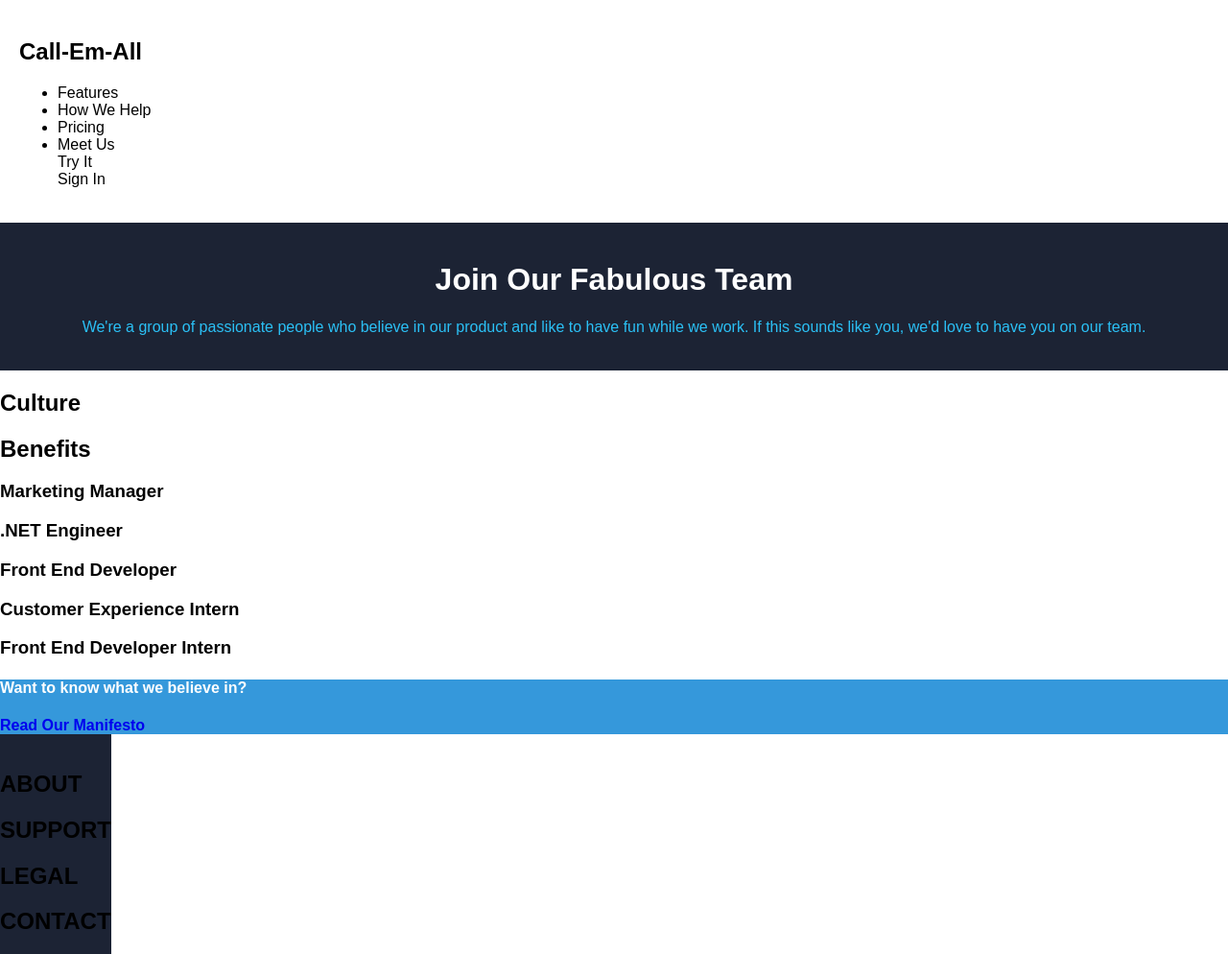
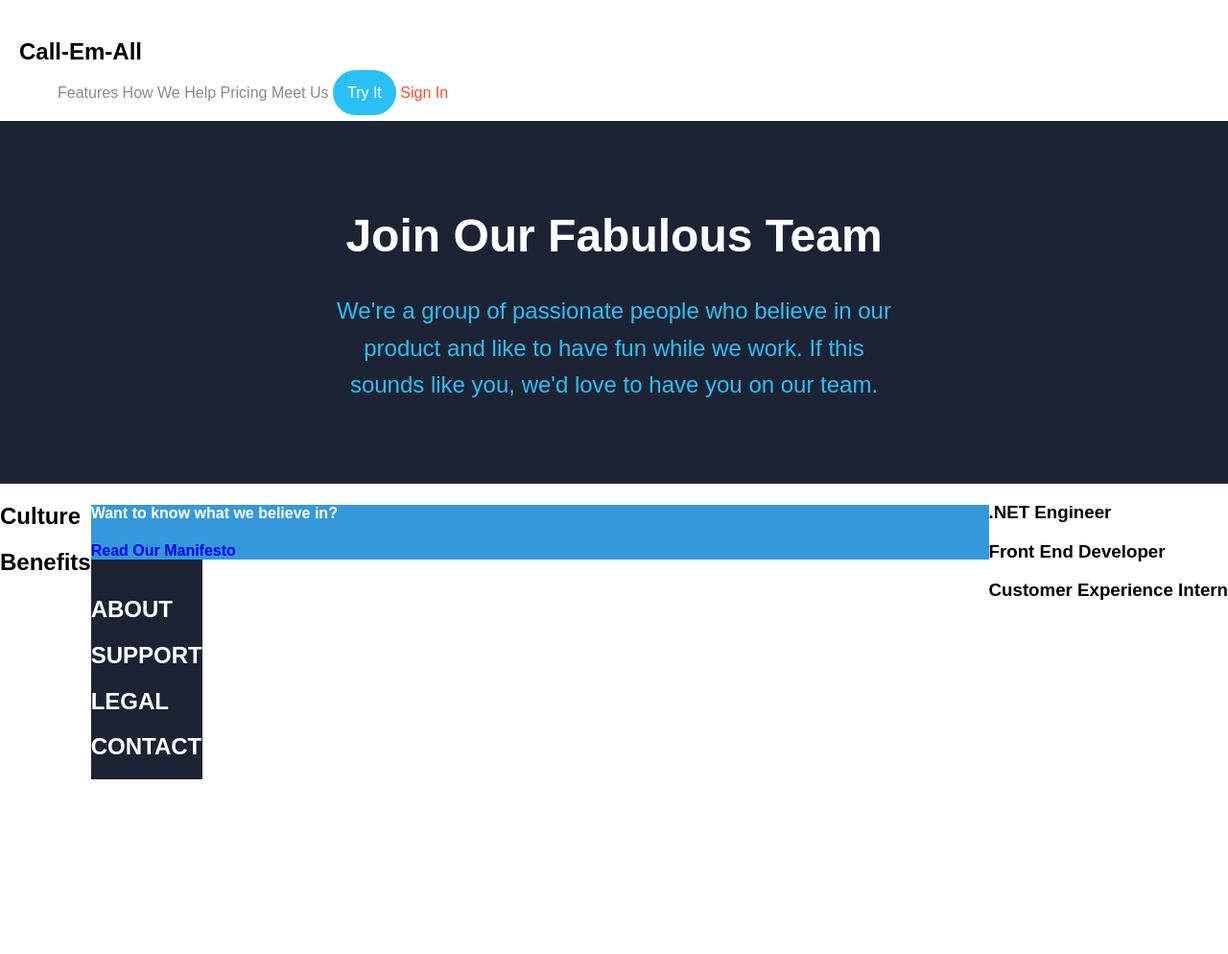
Before and after one commit to m2mathew/cea-job-listing, a plain HTML site: page index.html in a window 1280 px wide. Shown: the whole page at 96% size. After the commit the page ends 812 px from the top, so only its background shows below. Drawn offline with Linux system fonts and the light colour scheme.

Commit message:
Nav bar closer. Header hero section closer. Main section bg colors fixed.

```diff
--- a/index.html
+++ b/index.html
@@ -9,14 +9,14 @@
 	<nav class="nav">
 
 		<h1>Call-Em-All</h1>
-		<ul>
-			<li>Features</li>
-			<li>How We Help</li>
-			<li>Pricing</li>
-			<li>Meet Us</li>
+		<ul class="nav-links">
+			<li><a href="#">Features</a></li>
+			<li><a href="#">How We Help</a></li>
+			<li><a href="#">Pricing</a></li>
+			<li><a href="#">Meet Us</a></li>
 			<span>
-				<div>Try It</div>
-				<div>Sign In</div>
+				<a href="#" class="try-button">Try It</a>
+				<span class="sign-in">Sign In</span>
 			</span>
 		</ul>
 
@@ -24,8 +24,8 @@
 
 	<main class="main">
 		<header class"header">
-			<h1>Join Our Fabulous Team</h1>
-			<p>We're a group of passionate people who believe in our product and like to have fun while we work. If this sounds like you, we'd love to have you on our team.</p>
+			<h1 class="header-title">Join Our Fabulous Team</h1>
+			<p class="header-text">We're a group of passionate people who believe in our product and like to have fun while we work. If this sounds like you, we'd love to have you on our team.</p>
 		</header>
 		<section class="main-content">
 			<div class="left-container">
@@ -37,9 +37,6 @@
 				</div>
 			</div>
 			<div class="right-container">
-				<div class="marketing-manager">
-					<h3>Marketing Manager</h3>
-				</div>
 				<div class="dot-net-engineer">
 				<h3>.NET Engineer</h3>
 				</div>
@@ -48,9 +45,6 @@
 				</div>
 				<div class="cx-intern">
 					<h3>Customer Experience Intern</h3>
-				</div>
-				<div class="front-end-intern">
-					<h3>Front End Developer Intern</h3>
 				</div>
 			</div>
 		</section>
--- a/styles/main.css
+++ b/styles/main.css
@@ -9,20 +9,71 @@
 	padding: 20px;
 }
 
+.nav .nav-links {
+	display: inline;
+	list-style: none;
+}
+
+.nav .nav-links li {
+	display: inline;
+}
+
+.nav .nav-links a {
+	text-decoration: none;
+	color: #898989;
+}
+
+.nav .nav-links span .try-button {
+	width: 120em;
+	background-color: #2BC0F5;
+	color: #fff;
+  border-radius: 25px;
+  padding: 15px;
+}
+
+.nav .nav-links span .sign-in {
+	color: #FE4A29;
+}
+
+main {
+	background-color: #EAEDF1;
+}
+
 main header {
+	width: 100%;
 	margin: 0 auto;
 	text-align: center;
 	background-color: #1C2334;
-	padding: 20px;
+	padding: 60px 0;
 	color: #fff;
 }
 
-.main .header h1 {
-	font-size: 64px;
+main header .header-title {
+	font-size: 3em;
+	font-weight: 600;
 }
 
-main header p {
+main header .header-text {
+	padding-left: 350px;
+	padding-right: 350px;
+	text-align: center;
 	color: #2BC0F5;
+	font-size: 1.5em;
+	line-height: 1.6;
+}
+
+main .main-content .left-container {
+	background-color: #fff;
+	float: left;
+}
+
+main .main-content .right-container {
+	background-color: #fff;
+	float: right;
+}
+
+footer .footer {
+	width: 100%;
 }
 
 .footer .footer-banner {
@@ -39,7 +90,7 @@
 	font-weight: bold;
 }
 
-footer .footer .footer-content {
+footer .footer section.footer-content {
 	width: 100%;
 	margin: 0 auto;
 	background-color: #1C2334;
@@ -55,6 +106,7 @@
 
 .footer-links h2 {
 	text-transform: uppercase;
+	color: #fff;
 }
 
 .footer-links:first-child {
```
